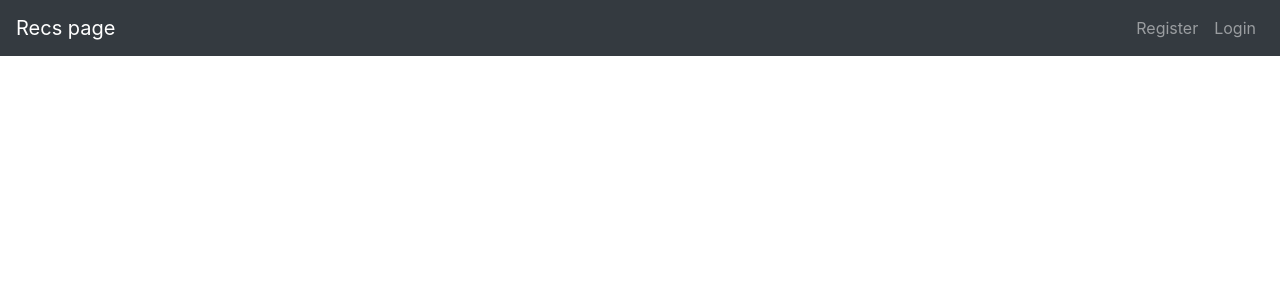
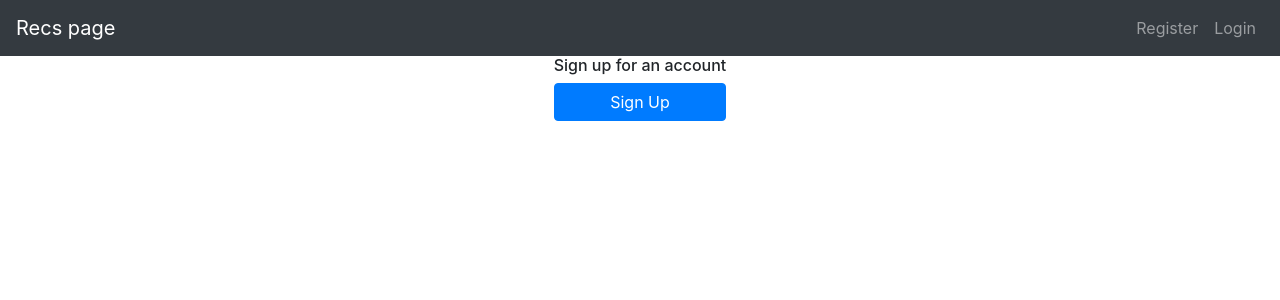
Before and after one commit to waiscodes/Recs-Page, a React (Create React App) app: page / in a window 1280 px wide. Shown: the top 300 px of the page. Built offline with nearby package versions, Linux system fonts and the light colour scheme; no server answers.

Commit message:
changed the path to landing page to be / exact

```diff
--- a/src/App.js
+++ b/src/App.js
@@ -19,7 +19,7 @@ const App = () => {
           <Container className='container'>
             <Switch>
               <PrivateRoute path='/home' component={Dashboard} />
-              <Route path='/welcome' component={Welcome} />
+              <Route exact path='/' component={Welcome} />
               <Route path='/404/:username' component={NotFound404} />
               <Route path='/:profileUrl' component={ProfilePage} />
             </Switch>
--- a/src/components/pages/PrivateRoute.jsx
+++ b/src/components/pages/PrivateRoute.jsx
@@ -9,11 +9,7 @@ const PrivateRoute = ({ component: Component, ...rest }) => {
     <Route
       {...rest}
       render={(props) => {
-        return currentUser ? (
-          <Component {...props} />
-        ) : (
-          <Redirect to='/welcome' />
-        );
+        return currentUser ? <Component {...props} /> : <Redirect to='/' />;
       }}
     ></Route>
   );
--- a/src/components/templates/Navbar.jsx
+++ b/src/components/templates/Navbar.jsx
@@ -39,7 +39,7 @@ const MyNavbar = () => {
         {currentUser ? (
           <Nav className='ml-auto'>
             <Nav.Link href='/home'>Home</Nav.Link>
-            <Nav.Link href='/welcome' onClick={() => signOut()}>
+            <Nav.Link href='/' onClick={() => signOut()}>
               Logout
             </Nav.Link>
           </Nav>
```
